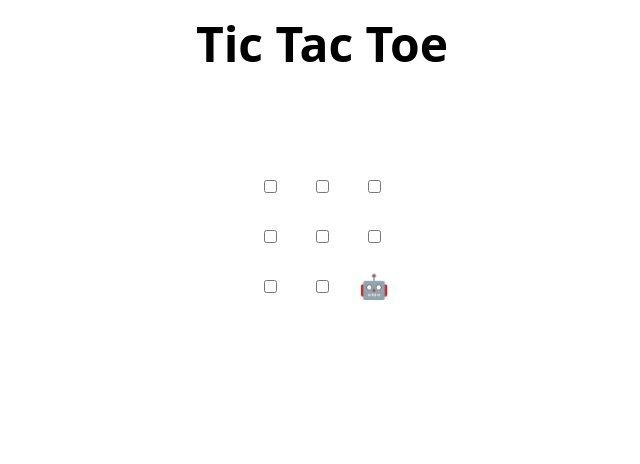
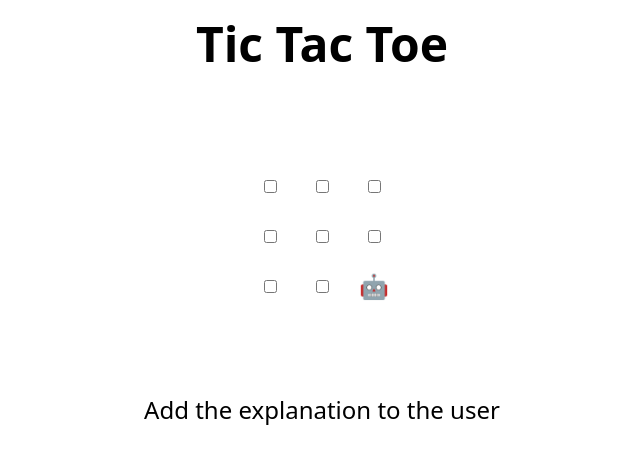
Before and after one commit to cyberqubit/skills-review-pull-requests, a plain HTML site: page index.html in a window 1280 px wide. Shown: the whole page, without its empty margins (318-958 px from the left). Drawn offline with Linux system fonts and the light colour scheme.

Commit message:
Update index.html

```diff
--- a/index.html
+++ b/index.html
@@ -48,7 +48,7 @@
 </table>
 
 <h2 hidden>Game over, refresh to play again 🧑‍💻 🤖!</h2>
-
+Add the explanation to the user
 <script>
   // Initialization
   const boxes = Array.from(document.querySelectorAll("td"));
```
